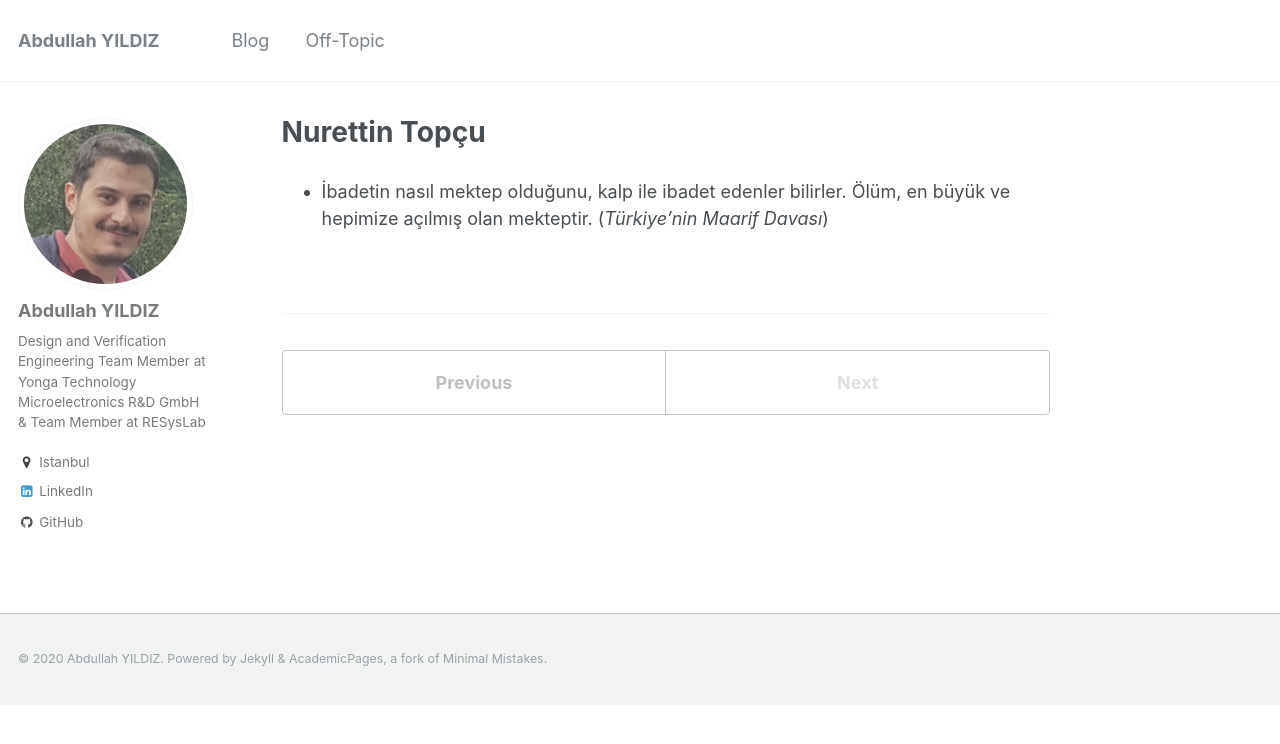
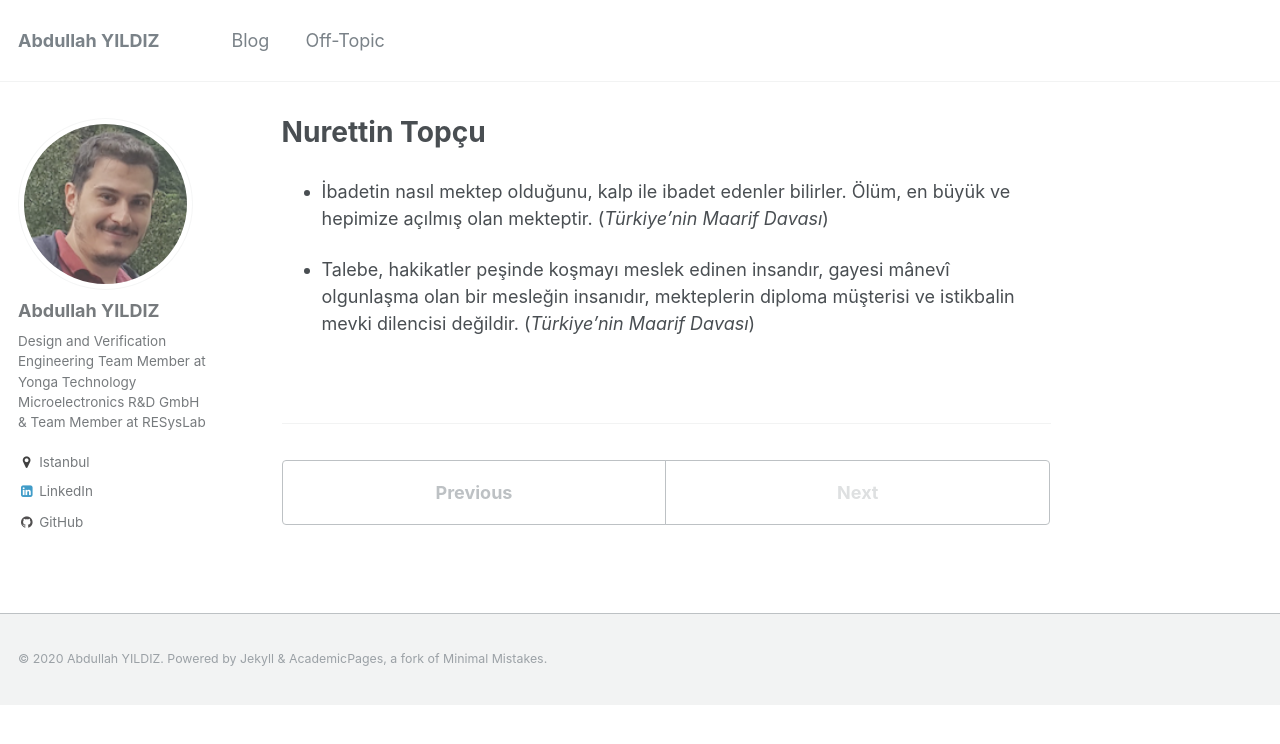
Before and after one commit to abdullahyildiz/abdullahyildiz.github.io, a Jekyll site: the page built from _offtopic/nurettin-topcu.md, in a window 1280 px wide. Shown: the top 744 px of the page. Built offline with Jekyll 4.4.1, drawn with Linux system fonts in a browser that asks for light colours.

Commit message:
Update nurettin-topcu.md

```diff
--- a/_offtopic/nurettin-topcu.md
+++ b/_offtopic/nurettin-topcu.md
@@ -8,5 +8,6 @@ date: 2019-10-02
 location: "Istanbul, Turkiye"
 ---
 
-* İbadetin nasıl mektep olduğunu, kalp ile ibadet edenler bilirler.
-Ölüm, en büyük ve hepimize açılmış olan mekteptir. (_Türkiye'nin Maarif Davası_)
+* İbadetin nasıl mektep olduğunu, kalp ile ibadet edenler bilirler. Ölüm, en büyük ve hepimize açılmış olan mekteptir. (_Türkiye'nin Maarif Davası_)
+
+* Talebe, hakikatler peşinde koşmayı meslek edinen insandır, gayesi mânevî olgunlaşma olan bir mesleğin insanıdır, mekteplerin diploma müşterisi ve istikbalin mevki dilencisi değildir. (_Türkiye'nin Maarif Davası_)
```
